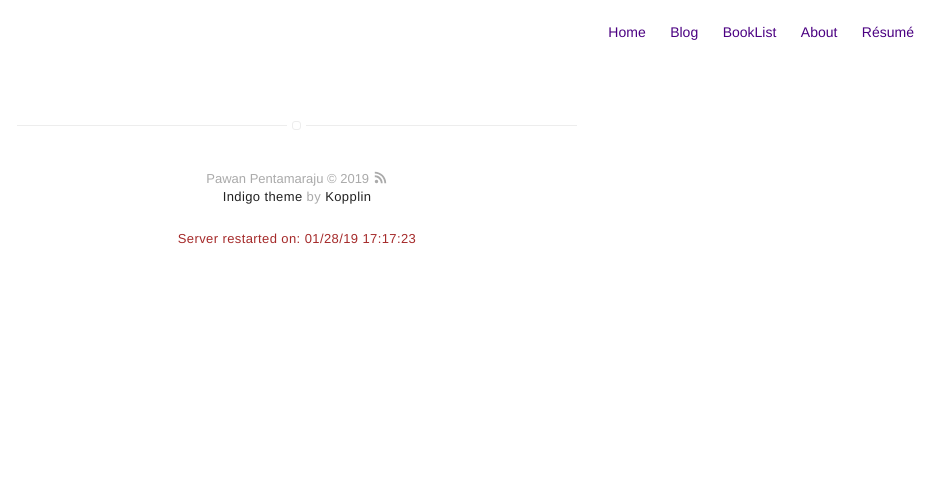
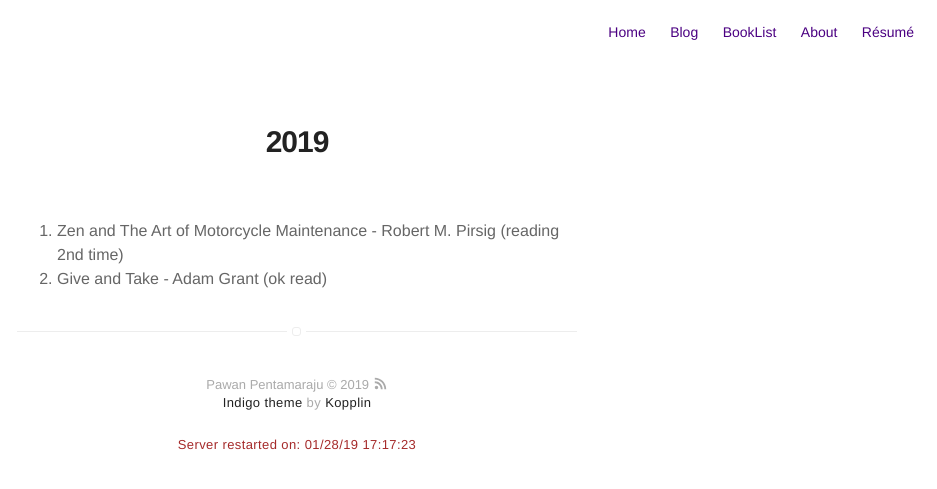
Before and after one commit to pawanpe/pawanpe.github.io, a Jekyll site: the page built from booklist/2019/books.markdown, in a window 1280 px wide. Shown: the top 489 px of the page, without its empty margins (343-1280 px from the left). Built offline with Jekyll 4.4.1, drawn with Linux system fonts in a browser that asks for light colours.

Commit message:
update for 1/28

```diff
--- a/booklist/2019/books.markdown
+++ b/booklist/2019/books.markdown
@@ -2,3 +2,8 @@
 title: Books2019
 layout: page
 ---
+
+# 2019
+
+1. Zen and The Art of Motorcycle Maintenance - Robert M. Pirsig (reading 2nd time)
+2. Give and Take - Adam Grant (ok read)
```
